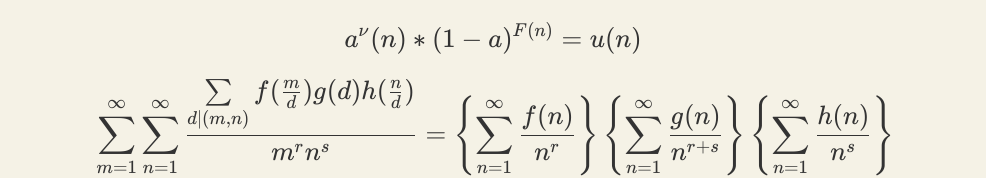
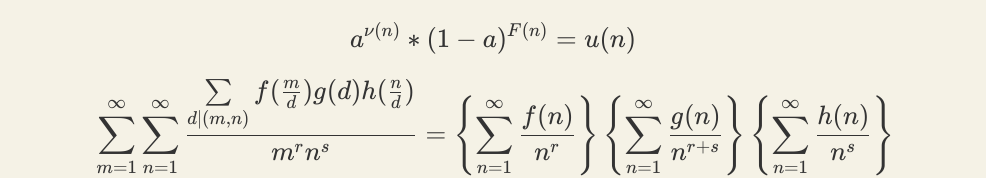
Before and after one commit to number281theory281/number281theory281.github.io, a plain HTML site: page index.html in a window 1280 px wide. Shown: the top 178 px of the page, without its empty margins (147-1133 px from the left). Drawn offline with nearby package versions, Linux system fonts and the light colour scheme.

Commit message:
Update index.html

```diff
--- a/index.html
+++ b/index.html
@@ -18,7 +18,7 @@
 	</head>
 	<body>
 		\[
-			a^\nu(n) * (1-a)^{F(n)} = u(n)
+			a^{\nu(n)} * (1-a)^{F(n)} = u(n)
 		\]
 
 		\[
```
